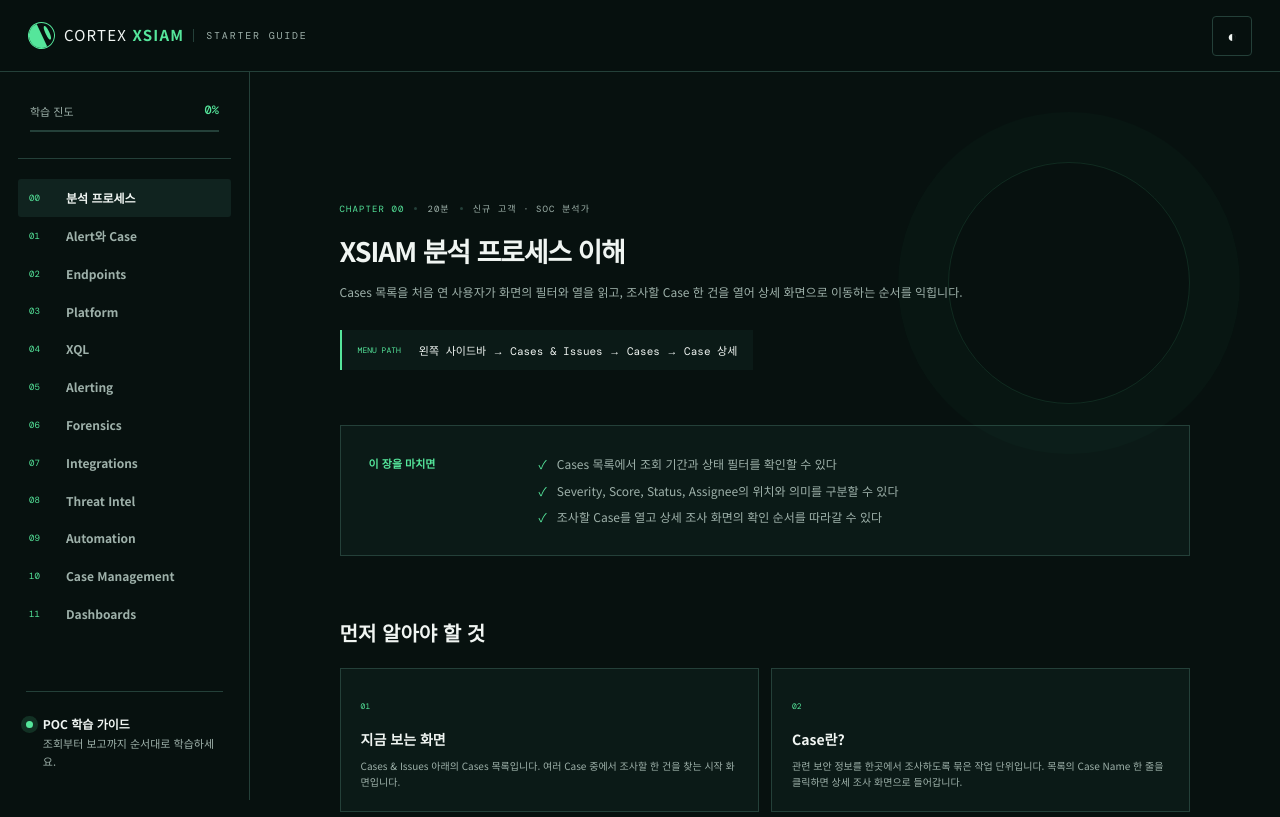
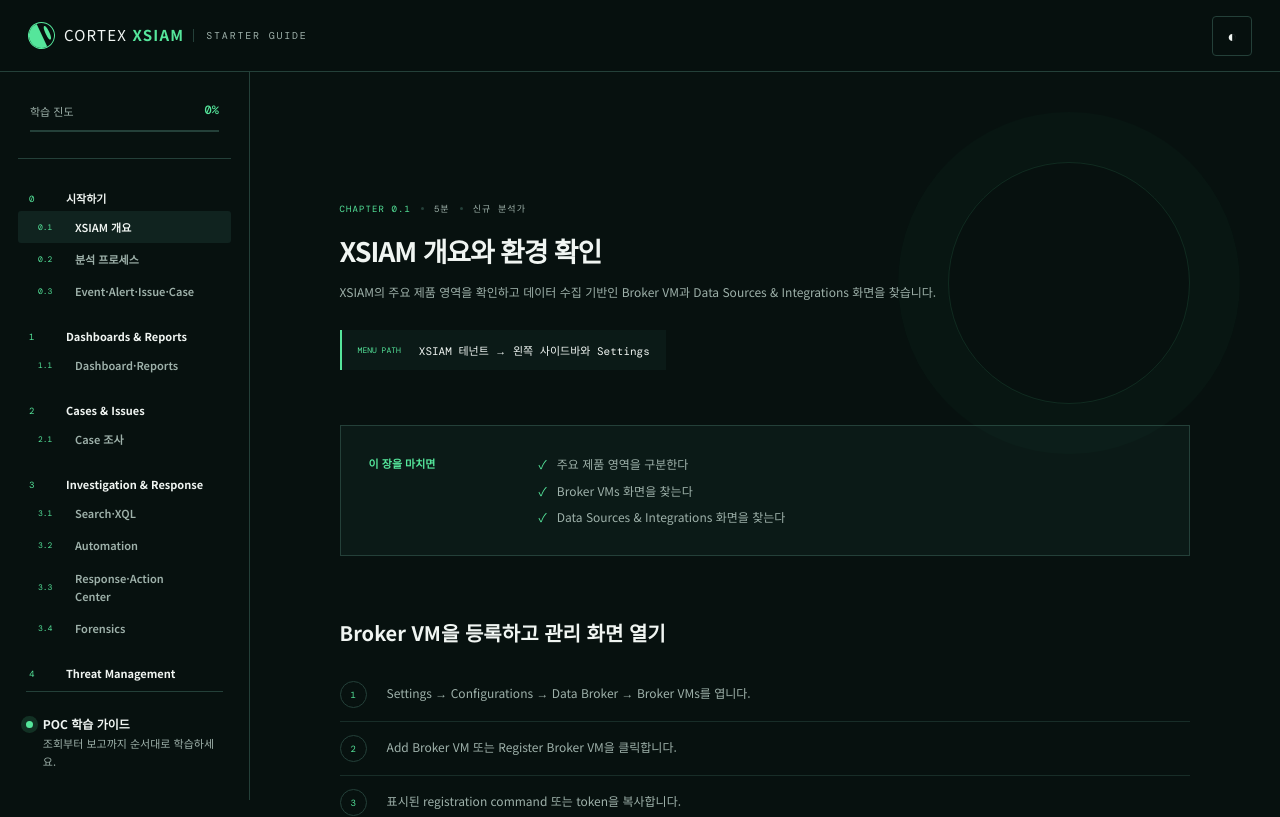
Before and after one commit to hyunjida/cortex-ai-agent-guide, a React (Vite) app: page / in a window 1280 px wide. Shown: the top 817 px of the page. Built offline with nearby package versions, Linux system fonts and the light colour scheme.

Commit message:
Restructure guide around XSIAM navigation

```diff
--- a/src/App.tsx
+++ b/src/App.tsx
@@ -1,12 +1,15 @@
 import { useEffect, useState } from "react";
 import { Header, Sidebar } from "./components/Navigation";
 import ChapterPage from "./components/ChapterPage";
-import { chapters } from "./data/chapters";
+import { chapters, chapterSections } from "./data/chapters";
 
 const legacyChapterAliases: Record<string, string> = {
-  dashboard: "endpoints",
-  ingestion: "forensics",
+  dashboard: "reporting",
+  ingestion: "xsiam-overview",
   exceptions: "threat-intel",
+  login: "xsiam-overview",
+  "platform-components": "xsiam-overview",
+  integrations: "xsiam-overview",
 };
 
 const resolveChapterId = (id: string) => {
@@ -44,7 +47,11 @@
         <label className="mobile-chapter-select">
           <span>CHAPTER</span>
           <select value={chapter.id} onChange={(event) => selectChapter(event.target.value)}>
-            {chapters.map((item) => <option value={item.id} key={item.id}>{item.no}. {item.shortTitle}</option>)}
+            {chapterSections.map((section) => (
+              <optgroup label={`${section.no}. ${section.title}`} key={section.id}>
+                {section.chapters.map((item) => <option value={item.id} key={item.id}>{item.no} {item.shortTitle}</option>)}
+              </optgroup>
+            ))}
           </select>
         </label>
         <ChapterPage chapter={chapter} completed={completed.includes(chapter.id)} onComplete={toggleComplete}
--- a/src/components/Navigation.tsx
+++ b/src/components/Navigation.tsx
@@ -1,6 +1,6 @@
 import { useEffect, useState } from "react";
 import Brand from "./Brand";
-import { chapters } from "../data/chapters";
+import { chapters, chapterSections } from "../data/chapters";
 
 type SidebarProps = {
   activeId: string;
@@ -34,10 +34,15 @@
         <div className="progress-track"><i style={{ width: `${progress}%` }} /></div>
       </div>
       <nav className="course-nav">
-        {chapters.map((chapter) => (
-          <button className={activeId === chapter.id ? "active" : ""} onClick={() => onSelect(chapter.id)} key={chapter.id}>
-            <span>{chapter.no}</span><b>{chapter.shortTitle}</b>{completed.includes(chapter.id) && <i>✓</i>}
-          </button>
+        {chapterSections.map((section) => (
+          <section className="course-nav-section" aria-labelledby={`nav-${section.id}`} key={section.id}>
+            <h2 id={`nav-${section.id}`}><span>{section.no}</span>{section.title}</h2>
+            {section.chapters.map((chapter) => (
+              <button className={activeId === chapter.id ? "active" : ""} onClick={() => onSelect(chapter.id)} key={chapter.id}>
+                <span>{chapter.no}</span><b>{chapter.shortTitle}</b>{completed.includes(chapter.id) && <i>✓</i>}
+              </button>
+            ))}
+          </section>
         ))}
       </nav>
       <div className="side-note"><span className="pulse" /><p><b>POC 학습 가이드</b><br />조회부터 보고까지 순서대로 학습하세요.</p></div>
--- a/src/data/chapters.ts
+++ b/src/data/chapters.ts
@@ -1,4 +1,4 @@
-import type { Chapter } from "../types/guide";
+import type { Chapter, ChapterSection } from "../types/guide";
 import { usageChapters } from "./usageChapters";
 
 const chapterCatalog: Chapter[] = [
@@ -472,12 +472,222 @@
   block.basis !== "practice" &&
   (Boolean(block.references?.length) || verifiedUiBlocks.has(block.title));
 
-export const chapters: Chapter[] = [
-  chapterCatalog.find((chapter) => chapter.id === "overview")!,
-  chapterCatalog.find((chapter) => chapter.id === "cases")!,
-  ...usageChapters.filter((chapter) => chapter.id !== "login"),
-].map((chapter, index) => ({
-  ...chapter,
-  no: String(index).padStart(2, "0"),
-  blocks: chapter.blocks.filter(isVerifiedBlock),
+const catalog = (id: string) => chapterCatalog.find((chapter) => chapter.id === id)!;
+const usage = (id: string) => usageChapters.find((chapter) => chapter.id === id)!;
+const verified = (chapter: Chapter) => chapter.blocks.filter(isVerifiedBlock);
+const blocksNamed = (chapter: Chapter, titles: string[]) =>
+  verified(chapter).filter((block) => titles.includes(block.title));
+const blocksExcept = (chapter: Chapter, titles: string[]) =>
+  verified(chapter).filter((block) => !titles.includes(block.title));
+
+const endpointChapter = usage("endpoints");
+const actionCenterTitles = ["Action Center에서 조치 결과 확인"];
+const caseManagementChapter = usage("case-management");
+
+const sectionChapters: Omit<ChapterSection, "no">[] = [
+  {
+    id: "start",
+    title: "시작하기",
+    chapters: [
+      {
+        ...catalog("login"),
+        id: "xsiam-overview",
+        no: "0.1",
+        title: "XSIAM 개요와 환경 확인",
+        shortTitle: "XSIAM 개요",
+        description: "XSIAM의 주요 제품 영역을 확인하고 데이터 수집 기반인 Broker VM과 Data Sources & Integrations 화면을 찾습니다.",
+        path: "XSIAM 테넌트 → 왼쪽 사이드바와 Settings",
+        outcomes: ["주요 제품 영역을 구분한다", "Broker VMs 화면을 찾는다", "Data Sources & Integrations 화면을 찾는다"],
+        blocks: [
+          ...verified(usage("platform-components")),
+          ...verified(usage("integrations")),
+        ],
+      },
+      {
+        ...catalog("overview"),
+        no: "0.2",
+        shortTitle: "분석 프로세스",
+        title: "XSIAM 분석 프로세스",
+      },
+      {
+        ...catalog("cases"),
+        no: "0.3",
+        shortTitle: "Event·Alert·Issue·Case",
+        title: "Event / Alert / Issue / Case 개념",
+      },
+    ],
+  },
+  {
+    id: "dashboards-reports",
+    title: "Dashboards & Reports",
+    chapters: [
+      {
+        ...usage("reporting"),
+        no: "1.1",
+        shortTitle: "Dashboard·Reports",
+        title: "Dashboard 조회와 Reports 메뉴",
+      },
+    ],
+  },
+  {
+    id: "cases-issues",
+    title: "Cases & Issues",
+    chapters: [
+      {
+        ...caseManagementChapter,
+        no: "2.1",
+        shortTitle: "Case 조사",
+        title: "Case 목록에서 Resolution Center까지",
+        blocks: blocksNamed(caseManagementChapter, [
+          "Case를 조사하는 클릭 순서",
+          "Case 상세의 역할",
+          "Resolution Center 확인 순서",
+          "Engineer Guide · Case Layout과 Layout Rule 확인",
+        ]),
+      },
+    ],
+  },
+  {
+    id: "investigation-response",
+    title: "Investigation & Response",
+    chapters: [
+      {
+        ...usage("xql"),
+        no: "3.1",
+        shortTitle: "Search·XQL",
+      },
+      {
+        ...usage("automation"),
+        no: "3.2",
+        shortTitle: "Automation",
+      },
+      {
+        ...endpointChapter,
+        id: "action-center",
+        no: "3.3",
+        title: "Response · Action Center",
+        shortTitle: "Response·Action Center",
+        description: "Action Center에서 endpoint에 수행된 조사·대응 조치의 대상, 진행 상태와 결과를 확인합니다.",
+        path: "왼쪽 사이드바 → Investigation & Response → Response → Action Center",
+        outcomes: ["Action Center를 연다", "endpoint 또는 action ID로 조치를 찾는다", "조치 상태와 결과를 확인한다"],
+        blocks: blocksNamed(endpointChapter, actionCenterTitles),
+      },
+      {
+        ...usage("forensics"),
+        no: "3.4",
+        shortTitle: "Forensics",
+      },
+    ],
+  },
+  {
+    id: "threat-management",
+    title: "Threat Management",
+    chapters: [
+      {
+        ...usage("detections"),
+        no: "4.1",
+        shortTitle: "Detection Rules",
+      },
+      {
+        ...usage("threat-intel"),
+        no: "4.2",
+        shortTitle: "Threat Intelligence",
+      },
+    ],
+  },
+  {
+    id: "posture-management",
+    title: "Posture Management",
+    chapters: [
+      {
+        id: "posture-management",
+        no: "5.1",
+        title: "Posture Management 메뉴 이해",
+        shortTitle: "Posture Management",
+        time: "10분",
+        audience: "SOC · 보안 관리자",
+        description: "Posture Case를 조사할 때 Vulnerability Management, Compliance와 Rules & Policies 중 확인할 화면을 구분합니다.",
+        path: "왼쪽 사이드바 → Posture Management",
+        outcomes: ["취약점 관련 화면을 찾는다", "Compliance 화면을 구분한다", "Rules & Policies의 역할을 구분한다"],
+        blocks: [
+          { type: "cards", title: "Posture Management 하위 메뉴", items: [
+            { title: "Vulnerability Management", text: "취약점 Issue, 취약 자산, 취약점과 Vulnerability Intelligence를 확인하는 영역입니다." },
+            { title: "Compliance", text: "자산이 선택한 표준과 통제 기준을 충족하는지 확인하는 영역입니다." },
+            { title: "Rules & Policies", text: "Cloud Security와 Vulnerability Management에 적용되는 규칙과 정책을 확인하는 영역입니다." },
+          ]},
+        ],
+      },
+    ],
+  },
+  {
+    id: "inventory",
+    title: "Inventory",
+    chapters: [
+      {
+        id: "inventory-assets",
+        no: "6.1",
+        title: "Assets 목록에서 조사 대상 찾기",
+        shortTitle: "Assets",
+        time: "10분",
+        audience: "SOC L1/L2",
+        description: "All Assets에서 자산을 검색하고 자산 카드의 속성과 연결된 Case·Issue를 확인합니다.",
+        path: "왼쪽 사이드바 → Inventory → Assets → All Assets",
+        outcomes: ["All Assets를 연다", "자산을 검색한다", "자산 카드를 열어 관련 위험을 확인한다"],
+        blocks: [
+          { type: "steps", title: "All Assets를 여는 순서", items: [
+            "왼쪽 사이드바에서 Inventory를 클릭합니다.",
+            "Assets 아래의 All Assets를 클릭합니다.",
+            "표에서 조사할 자산 이름을 찾고 자산 이름을 클릭합니다.",
+            "열린 자산 카드에서 속성과 연결된 Case 및 Issue를 확인합니다.",
+          ]},
+        ],
+      },
+      {
+        ...endpointChapter,
+        no: "6.2",
+        title: "Endpoints 조회와 정책 확인",
+        shortTitle: "Endpoints",
+        description: "All Endpoints에서 endpoint를 검색하고 상태, 그룹, 설치 패키지와 정책 관리 화면을 확인합니다.",
+        outcomes: ["All Endpoints에서 endpoint를 찾는다", "endpoint 상태와 Last Seen을 확인한다", "Groups·Installations·Policy Management 화면을 찾는다"],
+        blocks: blocksExcept(endpointChapter, actionCenterTitles),
+      },
+    ],
+  },
+  {
+    id: "modules",
+    title: "Modules",
+    chapters: [
+      {
+        id: "modules",
+        no: "7.1",
+        title: "Modules에서 라이선스별 기능 찾기",
+        shortTitle: "Modules",
+        time: "10분",
+        audience: "모든 사용자",
+        description: "Modules에 표시되는 기능을 확인하고 현재 조사 대상과 연결되는 모듈을 선택합니다.",
+        path: "왼쪽 사이드바 → Modules",
+        outcomes: ["Modules를 연다", "표시되는 모듈을 확인한다", "라이선스에 따라 메뉴가 달라질 수 있음을 구분한다"],
+        blocks: [
+          { type: "cards", title: "공식 문서에 안내된 Modules", items: [
+            { title: "AI · Application · Data Security", text: "AI 자산, 애플리케이션과 데이터 보안 기능은 해당 라이선스가 있는 환경에서 표시됩니다." },
+            { title: "Identity · Kubernetes Security", text: "ID 권한과 Kubernetes 자산·정책 관련 기능은 해당 라이선스가 있는 환경에서 표시됩니다." },
+            { title: "Attack Surface · Exposure Management", text: "외부 공격 표면과 노출 정보를 확인하는 모듈입니다." },
+            { title: "Email Security", text: "지원되는 이메일 환경의 메시지 및 ID 관련 탐지·조사 기능입니다." },
+          ]},
+        ],
+      },
+    ],
+  },
+];
+
+export const chapterSections: ChapterSection[] = sectionChapters.map((section, index) => ({
+  ...section,
+  no: String(index),
+  chapters: section.chapters.map((chapter) => ({
+    ...chapter,
+    blocks: chapter.blocks.filter((block) =>
+      block.basis !== "practice" || Boolean(block.references?.length)),
+  })),
 }));
+
+export const chapters: Chapter[] = chapterSections.flatMap((section) => section.chapters);
```
Also changed, not shown: src/types/guide.ts (+7 -0 lines), src/styles/guide.css.
